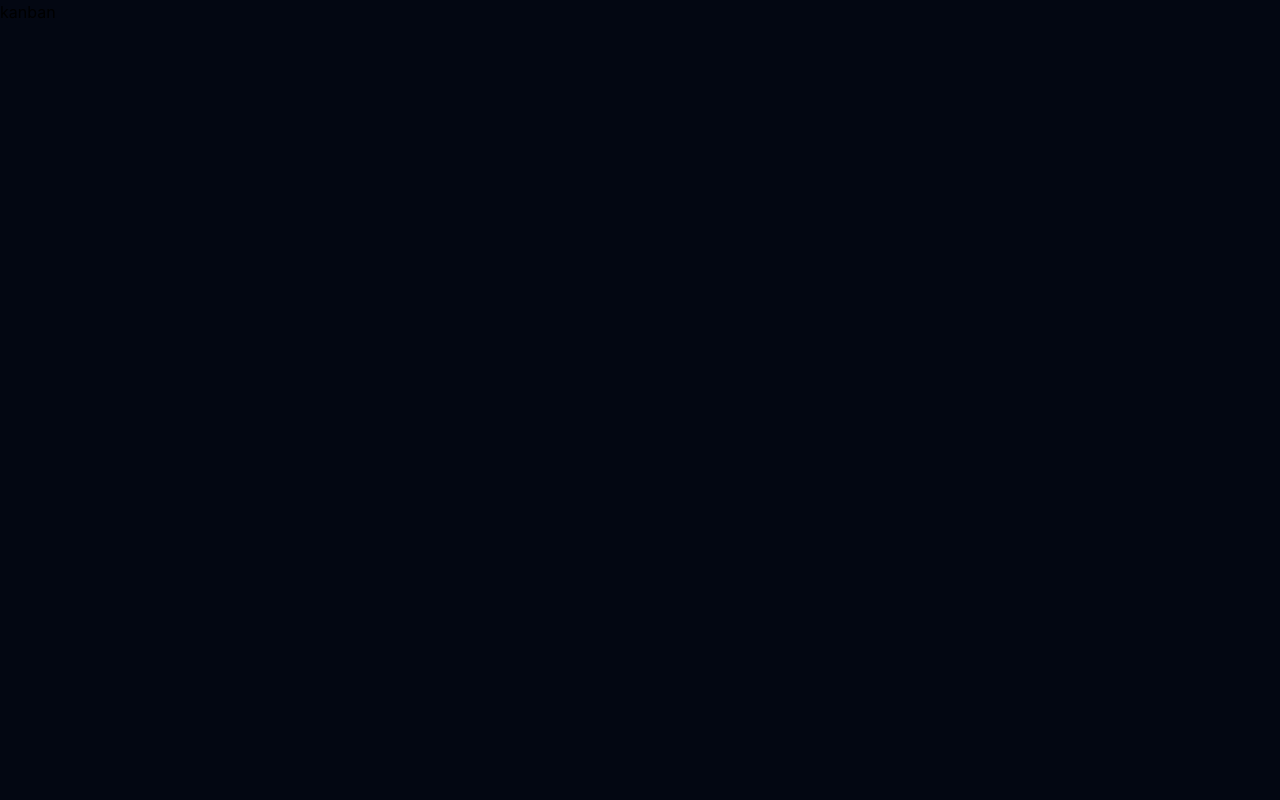
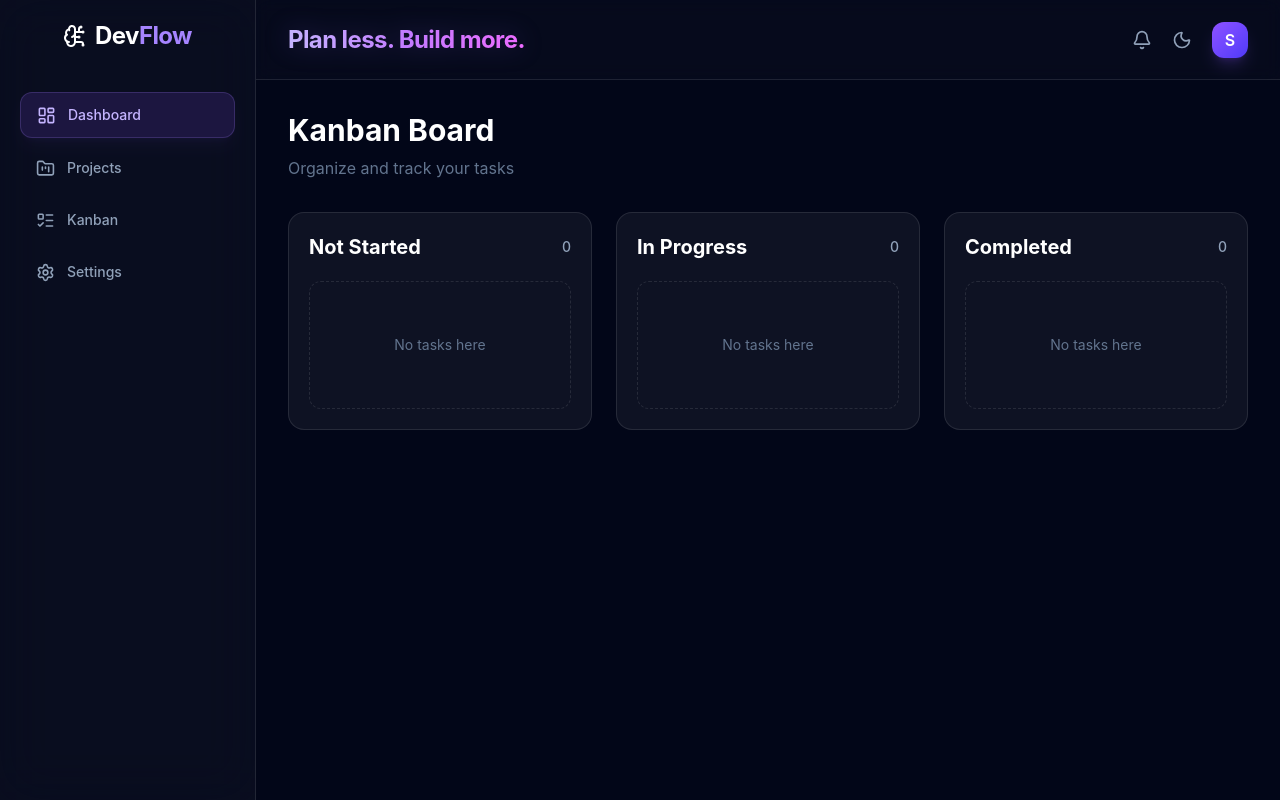
Before and after one commit to Sahil-01-crypto/DevFlow, a React (Vite) app: page /kanban in a window 1280 px wide. Built offline with nearby package versions, Linux system fonts and the light colour scheme.

Commit message:
feat: build functional Kanban board

```diff
--- a/src/App.jsx
+++ b/src/App.jsx
@@ -9,38 +9,32 @@ import ProjectDetails from "./pages/ProjectDetails";
 import { useState, useEffect } from "react";
 
 const App = () => {
-  const [projects, setProjects] = useState(()=>{
-    const savedProject = localStorage.getItem("projects")
+  const [projects, setProjects] = useState(() => {
+    const savedProject = localStorage.getItem("projects");
 
-    if(savedProject){
-      return JSON.parse(savedProject)
+    if (savedProject) {
+      return JSON.parse(savedProject);
     }
 
     return [];
   });
 
   useEffect(() => {
-    localStorage.setItem("projects" ,JSON.stringify(projects))
-  }, [projects])
+    localStorage.setItem("projects", JSON.stringify(projects));
+  }, [projects]);
 
-
-  const [activities, setActivities] = useState(()=>{
+  const [activities, setActivities] = useState(() => {
     const savedActivities = localStorage.getItem("recentActivities");
 
-    if(savedActivities){
-      return JSON . parse(savedActivities);
+    if (savedActivities) {
+      return JSON.parse(savedActivities);
     }
     return [];
-  }
-
-  );
+  });
 
   useEffect(() => {
-    localStorage.setItem("recentActivities" , JSON.stringify(activities));
-
-
-  }, [activities])
-
+    localStorage.setItem("recentActivities", JSON.stringify(activities));
+  }, [activities]);
 
   const [projectTasks, setProjectTasks] = useState(() => {
     const savedTasks = localStorage.getItem("projectTasks");
@@ -52,9 +46,9 @@ const App = () => {
     return [];
   });
 
+  useEffect(() => {
+    console.log("Saving tasks:", projectTasks);
 
-
-  useEffect(() => {
     localStorage.setItem("projectTasks", JSON.stringify(projectTasks));
   }, [projectTasks]);
 
@@ -71,15 +65,19 @@ const App = () => {
             />
           }
         />
-        <Route path="/kanban" element={<Kanban />} />
+
         <Route
           path="/projects"
-          element={<Projects projects={projects}
-          setProjects={setProjects}
-          activities={activities}
-          setActivities={setActivities}
-          projectTasks ={projectTasks}
-          setProjectTasks ={setProjectTasks} />}
+          element={
+            <Projects
+              projects={projects}
+              setProjects={setProjects}
+              activities={activities}
+              setActivities={setActivities}
+              projectTasks={projectTasks}
+              setProjectTasks={setProjectTasks}
+            />
+          }
         />
 
         <Route
@@ -94,6 +92,17 @@ const App = () => {
             />
           }
         />
+
+        <Route
+          path="/kanban"
+          element={
+            <Kanban
+            projects ={projects}
+              projectTasks={projectTasks}
+              setProjectTasks={setProjectTasks}
+            />
+          }
+        />
         <Route path="/setting" element={<Settings />} />
       </Routes>
     </div>
--- /dev/null
+++ b/src/components/KanbanColumn.jsx
@@ -0,0 +1,67 @@
+import React from "react";
+import KanbanTaskCard from "./KanbanTaskCard";
+import { useState } from "react";
+
+const KanbanColumn = ({ title, tasks, projects, onStatusChange }) => {
+  const [isDragOver, setIsDragOver] = useState(false);
+  return (
+    <div
+      onDragOver={(e) => {
+        e.preventDefault();
+        setIsDragOver(true);
+      }}
+      onDragLeave={() => setIsDragOver(false)}
+      onDrop={(e) => {
+        e.preventDefault();
+
+        const taskId = Number(e.dataTransfer.getData("taskId"));
+
+        onStatusChange(taskId, title);
+        setIsDragOver(false);
+      }}
+      className={`
+    flex-1
+    rounded-2xl
+    bg-white/5
+    border
+    p-5
+    transition-all
+    duration-200
+    ${
+      isDragOver
+        ? "border-violet-400/60 bg-violet-500/10 shadow-[0_0_30px_rgba(139,92,246,0.15)]"
+        : "border-white/10"
+    }
+  `}
+    >
+      <h2 className="text-xl font-bold text-white mb-5 flex items-center justify-between">
+        <span>{title}</span>
+
+        <span className="text-sm font-medium text-slate-400">
+          {tasks.length}
+        </span>
+      </h2>
+
+      <div className="space-y-4">
+        {tasks.length === 0 ? (
+          <div className="flex h-32 items-center justify-center rounded-xl border border-dashed border-white/10 text-sm text-slate-500">
+            No tasks here
+          </div>
+        ) : (
+          tasks.map((task) => (
+            <KanbanTaskCard
+              key={task.id}
+              task={task}
+              project={projects.find(
+                (project) => project.id === task.projectId,
+              )}
+              onStatusChange={onStatusChange}
+            />
+          ))
+        )}
+      </div>
+    </div>
+  );
+};
+
+export default KanbanColumn;
--- /dev/null
+++ b/src/components/KanbanTaskCard.jsx
@@ -0,0 +1,109 @@
+import React from "react";
+
+const KanbanTaskCard = ({ task, project,  onStatusChange }) => {
+  return (
+    <div
+      draggable
+      onDragStart={(e) => {
+        e.dataTransfer.setData("taskId", String(task.id));
+      }}
+      className="
+        mb-3
+        group
+        rounded-2xl
+        border border-white/10
+        bg-[#171b2e]
+        p-5
+        shadow-[0_0_25px_rgba(139,92,246,0.06)]
+        transition-all duration-300
+        hover:-translate-y-1
+        hover:border-violet-400/30
+        hover:bg-[#1a1f35]
+        hover:shadow-[0_0_30px_rgba(139,92,246,0.12)]
+        cursor-grab
+        active:cursor-grabbing
+      "
+    >
+      {/* Top section */}
+      <div className="flex items-start justify-between gap-4">
+        <div className="min-w-0">
+          <p className="mt-4 text-xs text-slate-500">
+  {project?.title || "No Project"}
+</p>
+          <p className="mt-1 text-sm leading-6 text-slate-400">
+            {task.description}
+          </p>
+        </div>
+      </div>
+
+      {/* Status + Priority */}
+      <div className="mt-5 flex flex-wrap gap-2">
+        <span className="rounded-full border border-violet-400/20 bg-violet-500/10 px-3 py-1 text-xs font-medium text-violet-300">
+          {task.status}
+        </span>
+        <select
+  value={task.status}
+  onChange={(e) =>
+    onStatusChange(task.id, e.target.value)
+  }
+  className="
+    rounded-lg
+    border border-white/10
+    bg-slate-900
+    px-3 py-2
+    text-sm
+    text-slate-300
+    outline-none
+    focus:border-violet-400/50
+  "
+>
+  <option value="Not Started">Not Started</option>
+  <option value="In Progress">In Progress</option>
+  <option value="Completed">Completed</option>
+</select>
+
+        <span
+  className={`
+    rounded-full border px-3 py-1 text-xs font-medium
+    ${
+      task.priority === "High"
+        ? "border-red-400/30 bg-red-500/10 text-red-300"
+        : task.priority === "Medium"
+        ? "border-yellow-400/30 bg-yellow-500/10 text-yellow-300"
+        : "border-green-400/30 bg-green-500/10 text-green-300"
+    }
+  `}
+>
+  {task.priority} Priority
+</span>
+      </div>
+
+      {/* Divider */}
+      <div className="my-5 h-px bg-white/10" />
+
+      {/* Bottom section */}
+      <div>
+  <p className="text-xs text-slate-500">Due date</p>
+
+  <p
+    className={`
+      mt-1 text-sm font-medium
+      ${
+        task.dueDate &&
+        new Date(task.dueDate) < new Date()
+          ? "text-red-400"
+          : "text-slate-300"
+      }
+    `}
+  >
+    {task.dueDate &&
+    new Date(task.dueDate) < new Date()
+      ? "⚠ Overdue"
+      : task.dueDate}
+  </p>
+</div>
+    </div>
+  );
+};
+
+export default KanbanTaskCard;
--- a/src/components/SlideBar.jsx
+++ b/src/components/SlideBar.jsx
@@ -59,7 +59,7 @@ const SlideBar = () => {
         >
           <ListTodo size={19} />
           <Link to="/Kanban" className="text-sm font-medium ">
-            Tasks
+            Kanban
           </Link>
         </div>
 
--- a/src/components/TaskCard.jsx
+++ b/src/components/TaskCard.jsx
@@ -86,7 +86,7 @@ const TaskCard = ({
         </span>
 
         <span className="rounded-full border border-white/10 bg-white/5 px-3 py-1 text-xs font-medium text-slate-300">
-          {priority} Priority
+          {priority}
         </span>
       </div>
 
--- a/src/pages/Kanban.jsx
+++ b/src/pages/Kanban.jsx
@@ -1,11 +1,67 @@
-import React from 'react'
+import React from "react";
+import Sidebar from "../components/Slidebar";
+import Navbar from "../components/Navbar";
+import KanbanColumn from "../components/KanbanColumn";
 
-const Kanban = () => {
+const Kanban = ({ projects, projectTasks, setProjectTasks }) => {
+  const notStartedTasks = projectTasks.filter(
+    (task) => task.status === "Not Started",
+  );
+
+  const inProgressTasks = projectTasks.filter(
+    (task) => task.status === "In Progress",
+  );
+
+  const completedTasks = projectTasks.filter(
+    (task) => task.status === "Completed",
+  );
+
+  const handleStatusChange = (taskId, newStatus) => {
+    setProjectTasks((prevTasks) =>
+      prevTasks.map((task) =>
+        task.id === taskId ? { ...task, status: newStatus } : task,
+      ),
+    );
+  };
+
   return (
-    <div>
-      kanban
+    <div className="h-screen bg-slate-950 text-white flex overflow-hidden">
+      <Sidebar />
+
+      <div className="flex-1 flex flex-col min-w-0">
+        <Navbar />
+
+        <main className="flex-1 overflow-y-auto p-8">
+          <h1 className="text-3xl font-bold mb-2">Kanban Board</h1>
+
+          <p className="text-slate-500 mb-8">Organize and track your tasks</p>
+
+          <div className="flex gap-6">
+            <KanbanColumn
+              title="Not Started"
+              tasks={notStartedTasks}
+              projects={projects}
+              onStatusChange={handleStatusChange}
+            />
+
+            <KanbanColumn
+              title="In Progress"
+              tasks={inProgressTasks}
+              projects={projects}
+              onStatusChange={handleStatusChange}
+            />
+
+            <KanbanColumn
+              title="Completed"
+              tasks={completedTasks}
+              projects={projects}
+              onStatusChange={handleStatusChange}
+            />
+          </div>
+        </main>
+      </div>
     </div>
-  )
-}
+  );
+};
 
-export default Kanban
+export default Kanban;
--- a/src/pages/ProjectDetails.jsx
+++ b/src/pages/ProjectDetails.jsx
@@ -11,6 +11,7 @@ const ProjectDetails = ({
   setProjectTasks,
   activities,
   setActivities,
+
 }) => {
   const params = useParams();
   const id = params.id;
@@ -126,9 +127,45 @@ const ProjectDetails = ({
   };
 
   const handleDeleteTask = (taskId) => {
+    console.log("Deleting task:", taskId);
+    console.log("Type:", typeof taskId);
+
     setDeleteTaskModal(true);
     setDeleteTaskId(taskId);
   };
+
+
+
+
+
+
+    // project detail page status ( including  total task  progress  not started )
+  const totalTask = projectTasks.filter((tasks) => {
+    return tasks.projectId === Number(id);
+  }).length;
+
+  const completedTask = projectTasks.filter((tasks) => {
+    return tasks.projectId === Number(id) && tasks.status === "Completed";
+  }).length;
+
+  const projectProgress =
+    totalTask === 0 ? 0 : Math.round((completedTask / totalTask) * 100);
+  console.log(projectProgress);
+
+  const inProgress = projectTasks.some((task) => {
+    return task.projectId === Number(id) && task.status === "In Progress";
+  });
+
+  let statusChecker = "Not Started";
+
+  if (totalTask > 0 && completedTask === totalTask) {
+    statusChecker = "Completed";
+  } else if (completedTask > 0 || inProgress) {
+    statusChecker = "In Progress";
+  }
+
+
+
 
   // this function will run the submission of the command from the delete task modal
   const finalDeleteTask = () => {
@@ -175,30 +212,7 @@ const ProjectDetails = ({
     );
   };
 
-  // project detail page status ( including  total task  progress  not started )
-  const totalTask = projectTasks.filter((tasks) => {
-    return tasks.projectId === Number(id);
-  }).length;
 
-  const completedTask = projectTasks.filter((tasks) => {
-    return tasks.projectId === Number(id) && tasks.status === "Completed";
-  }).length;
-
-  const projectProgress =
-    totalTask === 0 ? 0 : Math.round((completedTask / totalTask) * 100);
-  console.log(projectProgress);
-
-  const inProgress = projectTasks.some((task) => {
-    return task.projectId === Number(id) && task.status === "In Progress";
-  });
-
-  let statusChecker = "Not Started";
-
-  if (totalTask > 0 && completedTask === totalTask) {
-    statusChecker = "Completed";
-  } else if (completedTask > 0 || inProgress) {
-    statusChecker = "In Progress";
-  }
   return (
     <div>
       return (
```
Also changed, not shown: src/pages/Projects.jsx (+11 -3 lines).
